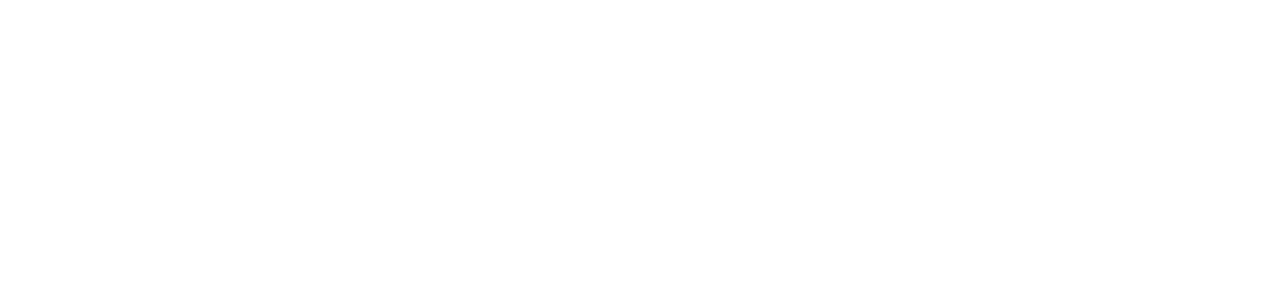
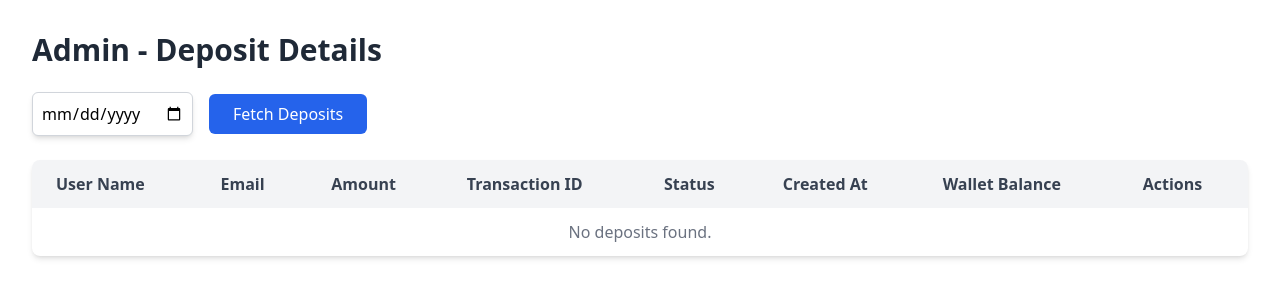
Before and after one commit to anujkumarthakur/ipl-web3.0, a React (Vite) app: page /admin/deposit in a window 1280 px wide. Before the commit this address had no page. Shown: the top 300 px of the page. Built offline with nearby package versions, Linux system fonts and the light colour scheme.

Commit message:
added admin deposite page and approve and reject api integrate

```diff
--- a/src/App.jsx
+++ b/src/App.jsx
@@ -11,6 +11,7 @@ import Profile from './components/Profile';
 import PrivateRoute from './PrivateRoute'; // Import PrivateRoute
 import LiveMatch from './components/LiveMatch';
 import DepositFunds from './components/DepositFund';
+import AdminDepositsPage from './components/AdminDepositsPage';
 
 function App() {
   return (
@@ -28,6 +29,7 @@ function App() {
         {/* Match Profile route */}
         <Route path="/match/:matchId" element={<PrivateRoute element={<MatchProfile />} />} />
         <Route path="/admin/live-match" element={<LiveMatch />} />
+        <Route path="/admin/deposit" element={<AdminDepositsPage />} />
 
       </Routes>
     </Router>
--- /dev/null
+++ b/src/components/AdminDepositsPage.jsx
@@ -0,0 +1,190 @@
+import React, { useState, useEffect } from 'react';
+
+const AdminDepositsPage = () => {
+    const [deposits, setDeposits] = useState([]);
+    const [startDate, setStartDate] = useState('');
+    const [error, setError] = useState('');
+
+    // Fetch deposits based on start date
+    const fetchDeposits = async () => {
+        if (!startDate) {
+            setError('Please select a start date.');
+            return;
+        }
+
+        try {
+            const response = await fetch(`/admin/deposits?start_date=${startDate}`);
+            const data = await response.json();
+
+            if (response.ok) {
+                setDeposits(data.deposits);
+                setError('');
+            } else {
+                setError('Failed to fetch deposits');
+            }
+        } catch (err) {
+            setError('Error connecting to the server');
+            console.error(err);
+        }
+    };
+
+    // Handle Approve Deposit
+    const handleApprove = async (deposit_id) => {
+        try {
+            const response = await fetch(import.meta.env.VITE_BASE_URL + 'payment/approve', {
+                method: 'POST',
+                headers: {
+                    'Content-Type': 'application/json',
+                },
+                body: JSON.stringify({
+                    deposit_id: deposit_id,
+                }),
+            });
+
+            const data = await response.json();
+
+            if (response.ok) {
+                // Update deposit status locally after successful approval
+                setDeposits((prevDeposits) =>
+                    prevDeposits.map((deposit) =>
+                        deposit.deposit_id === deposit_id
+                            ? { ...deposit, status: 'approved' }
+                            : deposit
+                    )
+                );
+            } else {
+                setError('Failed to approve deposit');
+            }
+        } catch (err) {
+            setError('Error connecting to the server while approving');
+            console.error(err);
+        }
+    };
+
+    // Handle Reject Deposit
+    const handleReject = async (deposit_id) => {
+        try {
+            const response = await fetch(import.meta.env.VITE_BASE_URL + 'payment/reject', {
+                method: 'POST',
+                headers: {
+                    'Content-Type': 'application/json',
+                },
+                body: JSON.stringify({
+                    deposit_id: deposit_id,
+                }),
+            });
+
+            const data = await response.json();
+
+            if (response.ok) {
+                // Update deposit status locally after successful rejection
+                setDeposits((prevDeposits) =>
+                    prevDeposits.map((deposit) =>
+                        deposit.deposit_id === deposit_id
+                            ? { ...deposit, status: 'rejected' }
+                            : deposit
+                    )
+                );
+            } else {
+                setError('Failed to reject deposit');
+            }
+        } catch (err) {
+            setError('Error connecting to the server while rejecting');
+            console.error(err);
+        }
+    };
+
+    useEffect(() => {
+        if (startDate) {
+            fetchDeposits();
+        }
+    }, [startDate]);
+
+    return (
+        <div className="container mx-auto p-8">
+            <h1 className="text-3xl font-semibold text-gray-800 mb-6">Admin - Deposit Details</h1>
+
+            <div className="flex items-center mb-6">
+                <input
+                    type="date"
+                    value={startDate}
+                    onChange={(e) => setStartDate(e.target.value)}
+                    className="border border-gray-300 p-2 rounded-md shadow-md focus:outline-none focus:ring-2 focus:ring-blue-500"
+                />
+                <button
+                    onClick={fetchDeposits}
+                    className="ml-4 px-6 py-2 bg-blue-600 text-white rounded-md hover:bg-blue-700 focus:outline-none"
+                >
+                    Fetch Deposits
+                </button>
+            </div>
+
+            {error && <p className="text-red-500 mb-4">{error}</p>}
+
+            <div className="overflow-x-auto bg-white shadow-md rounded-lg">
+                <table className="min-w-full table-auto">
+                    <thead className="bg-gray-100 text-gray-700">
+                        <tr>
+                            <th className="py-3 px-6 text-left">User Name</th>
+                            <th className="py-3 px-6 text-left">Email</th>
+                            <th className="py-3 px-6 text-left">Amount</th>
+                            <th className="py-3 px-6 text-left">Transaction ID</th>
+                            <th className="py-3 px-6 text-left">Status</th>
+                            <th className="py-3 px-6 text-left">Created At</th>
+                            <th className="py-3 px-6 text-left">Wallet Balance</th>
+                            <th className="py-3 px-6 text-left">Actions</th>
+                        </tr>
+                    </thead>
+                    <tbody>
+                        {deposits.length > 0 ? (
+                            deposits.map((deposit) => (
+                                <tr key={deposit.deposit_id} className="border-b hover:bg-gray-50">
+                                    <td className="py-3 px-6">{deposit.user_name}</td>
+                                    <td className="py-3 px-6">{deposit.user_email}</td>
+                                    <td className="py-3 px-6">{deposit.amount}</td>
+                                    <td className="py-3 px-6">{deposit.transaction_id}</td>
+                                    <td className="py-3 px-6">
+                                        <span
+                                            className={`inline-block px-3 py-1 text-xs font-semibold rounded-full ${deposit.status === 'approved' ? 'bg-green-200 text-green-800' : deposit.status === 'rejected' ? 'bg-red-200 text-red-800' : 'bg-yellow-200 text-yellow-800'
+                                                }`}
+                                        >
+                                            {deposit.status}
+                                        </span>
+                                    </td>
+                                    <td className="py-3 px-6">{new Date(deposit.created_at).toLocaleString()}</td>
+                                    <td className="py-3 px-6">{deposit.wallet_balance}</td>
+                                    <td className="py-3 px-6">
+                                        {deposit.status === 'pending' && (
+                                            <>
+                                                <button
+                                                    onClick={() => handleApprove(deposit.deposit_id)}
+                                                    className="px-4 py-2 bg-green-600 text-white rounded-md hover:bg-green-700 focus:outline-none"
+                                                >
+                                                    Approve
+                                                </button>
+                                                <button
+                                                    onClick={() => handleReject(deposit.deposit_id)}
+                                                    className="ml-4 px-4 py-2 bg-red-600 text-white rounded-md hover:bg-red-700 focus:outline-none"
+                                                >
+                                                    Reject
+                                                </button>
+                                            </>
+                                        )}
+                                    </td>
+                                </tr>
+                            ))
+                        ) : (
+                            <tr>
+                                <td colSpan="8" className="py-3 px-6 text-center text-gray-500">
+                                    No deposits found.
+                                </td>
+                            </tr>
+                        )}
+                    </tbody>
+                </table>
+            </div>
+        </div>
+    );
+};
+
+export default AdminDepositsPage;
```
Also changed, not shown: 1 other file (tests, documents, lock files or other folders).
